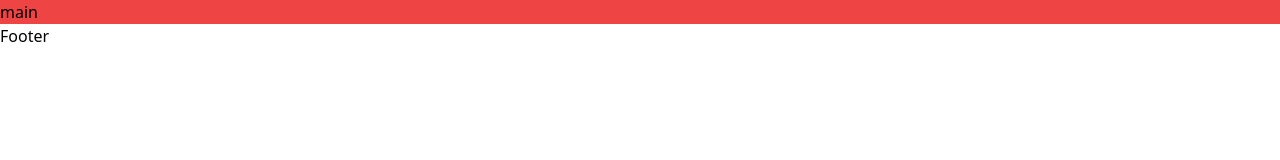
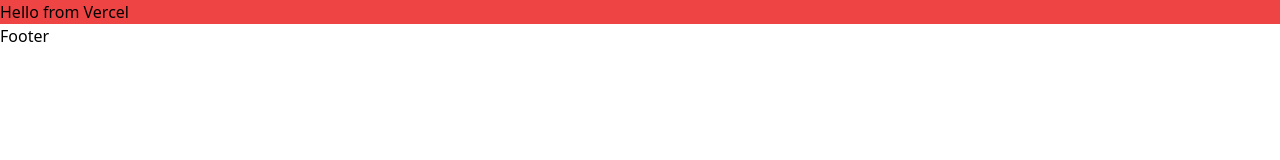
Before and after one commit to JohnXander/lightyear-kids, a Next.js app: page / in a window 1280 px wide. Shown: the top 160 px of the page. Built offline with nearby package versions, Linux system fonts and the light colour scheme.

Commit message:
deploy to vercel

```diff
--- a/pages/index.tsx
+++ b/pages/index.tsx
@@ -10,7 +10,7 @@
       </Head>
 
       <main className='bg-red-500'>
-        main
+        Hello from Vercel
       </main>
 
       <footer>
```
Also changed, not shown: 1 other file (tests, documents, lock files or other folders).
